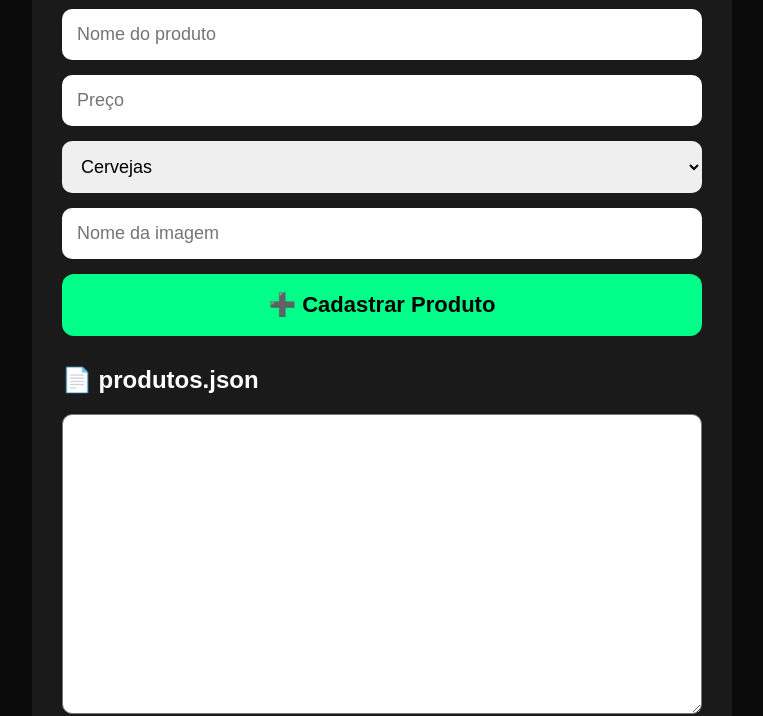
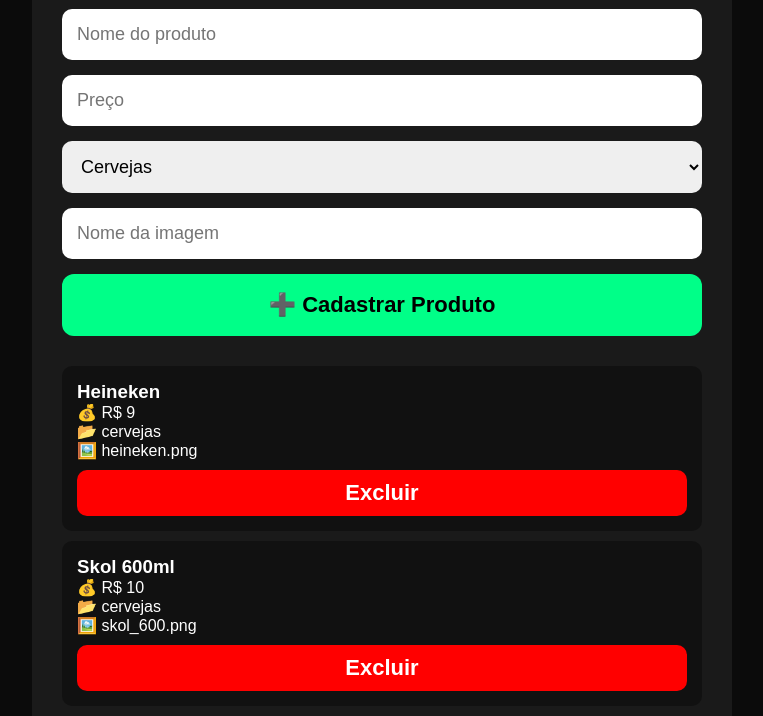
Before and after one commit to andreylson12/Auto-atendimento, a plain HTML site: page frontend/admin.html in a window 1280 px wide. Shown: the part 109-825 px from the top of the page, without its empty margins (88-851 px from the left). Drawn offline with Linux system fonts and the light colour scheme.

Commit message:
Update admin.html

```diff
--- a/frontend/admin.html
+++ b/frontend/admin.html
@@ -117,7 +117,7 @@ Jantinhas
 
 </div>
 
-<script src="frontend/js/admin.js"></script>
+<script src="js/admin.js"></script>
 
 </body>
 
```
